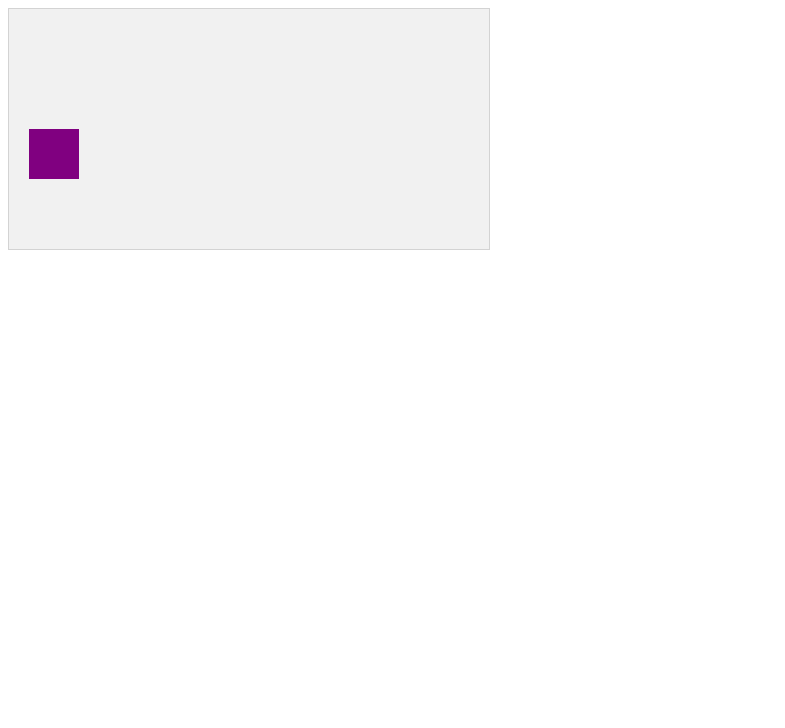
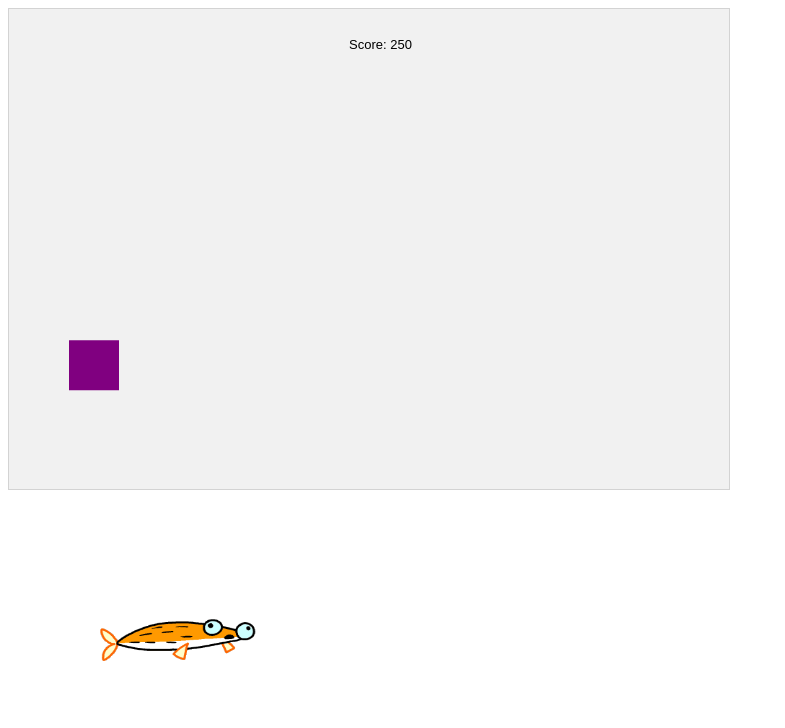
Before and after one commit to LednewBuilds/JavaObj, a plain HTML site: page index.html in a window 1280 px wide. Shown: the whole page, without its empty margins (0-785 px from the left). Drawn offline with Linux system fonts and the light colour scheme.

Commit message:
Working Physics

```diff
--- a/index.html
+++ b/index.html
@@ -13,5 +13,10 @@
         </style>
 </head>
 <body onload="startCanvas()">
+    <div style="display:block;">
+        <img id="source"
+             src="images/puffer.gif"
+             width="300" height="227">
+      </div>
 </body>
 </html>
--- a/objects.js
+++ b/objects.js
@@ -1,49 +1,7 @@
+document.addEventListener("keydown", Controls, false);
+////https://stackoverflow.com/questions/48234696/how-to-put-a-gif-with-canvas/48348567
 let puffer;
-
-const gameScreen = {
-    canvas: document.createElement("canvas"),
-    start: function(){
-        this.ctx = this.canvas.getContext("2d");
-        this.canvas.width = "480";
-        this.canvas.height = "240";
-        document.body.insertBefore(this.canvas, document.body.childNodes[0]);
-    },
-    clear: function(){
-        this.ctx.clearRect(0, 0, this.canvas.width, this.canvas.height);
-    }
-}
-
-const keyBindings = {
-    arrowUp: function(){
-        console.log("arrowUp");
-        puffer.y -= 10;
-    },
-    arrowDown: function(){
-        console.log("arrowDown");
-        puffer.y += 10;
-    },
-    space: function(){
-        console.log("space");
-    }
-}
-document.addEventListener("keydown", Controls, false);
-
-function Controls(e){
-    var keyCode = e.keyCode;
-    if(keyCode == 38 || keyCode == 87){
-        keyBindings.arrowUp();
-    }
-    if(keyCode == 40 || keyCode == 83){
-        keyBindings.arrowDown();
-    }
-    if(keyCode == 32){
-        keyBindings.space();
-    }
-    gameScreen.clear();
-    puffer.update();
-}
-
-
+let enemies = [];
 class GameComponent {
     constructor(width, height, color, x, y, type){
         this.type = type;
@@ -64,6 +22,10 @@ class GameComponent {
             this.ctx.font = this.width + " " + this.height;
             this.ctx.fillStyle = this.color;
             this.ctx.fillText(this.text, this.x, this.y);
+        }else if(this.type == "img"){
+            const image = document.getElementById('source');
+            //void ctx.drawImage(image, sx, sy, sWidth, sHeight, dx, dy, dWidth, dHeight);
+            this.ctx.drawImage(image, 33, 71, 104, 124, 21, 20, 87, 104);
         }else{
             this.ctx.fillStyle = this.color;
             this.ctx.fillRect(this.x, this.y, this.width, this.height);
@@ -76,19 +38,84 @@ class GameComponent {
         this.bottomScreen();
     }
     bottomScreen(){
-        let rockbottom = gameScreen.canvas.height - this.height;
-        if(this.y > rockbottom){
-            this.y = rockbottom;
-            this.gravitySpeed = 0;
+        let bottom = gameScreen.canvas.height + this.height;
+        let top = -this.height;
+        if(this.y > bottom){
+            this.y = top;
+            this.gravitySpeed = 0.05;
         }
+        if(this.y < top){
+            this.y = bottom;
+            this.gravitySpeed = 0.05;
+        }
+        console.log("This.Y: "+this.y+" - Component Bottom:"+ bottom+" - Component top:"+ this.height);
     }
 }
 
+const gameScreen = {
+    canvas: document.createElement("canvas"),
+    start: function(){
+        this.ctx = this.canvas.getContext("2d");
+        this.canvas.width = "720";
+        this.canvas.height = "480";
+        document.body.insertBefore(this.canvas, document.body.childNodes[0]);
+        this.currentFrame = 0;
+        this.interval = setInterval(updateCanvas, 20);
+    },
+    clear: function(){
+        this.ctx.clearRect(0, 0, this.canvas.width, this.canvas.height);
+    }
+}
+
+const keyBindings = {
+    arrowUp: (() => {
+        console.log("arrowUp");
+        booster(-0.08);
+        console.log;
+    }),
+    arrowDown: (() => {
+        console.log("arrowDown");
+        booster(+0.07);
+    }),
+    space: (() => {
+        console.log("space");
+    })
+}
+
+function Controls(e){
+    var keyCode = e.keyCode;
+    if(keyCode == 38 || keyCode == 87){
+        keyBindings.arrowUp();
+    }
+    if(keyCode == 40 || keyCode == 83){
+        keyBindings.arrowDown();
+    }
+    if(keyCode == 32){
+        keyBindings.space();
+    }
+}
+
+function updateCanvas(){
+    gameScreen.clear();
+    gameScreen.currentFrame += 1;
+    score.text = "Score: " + gameScreen.currentFrame;
+    score.update();
+    puffer.updatePosition();
+    puffer.update();
+}
+
+function booster(n){
+    puffer.gravity = n;
+}
+
+function evenNumber(n) {
+    ((gameScreen.currentFrame / n) % 1 == 0) ? 'true' : 'false';
+}
+
 function startCanvas(){
-    puffer = new GameComponent(50, 50, "purple", 20, 120);
+    puffer = new GameComponent(50, 50, "purple", 60, 120);
     puffer.gravity = 0.05;
+    score = new GameComponent("13px", "Arial","black", 340, 40, "text");
     gameScreen.start();
-    puffer.update();
-    console.log(puffer);
-    console.log("game has been started");
+    console.log("Game has been started");
 }
```
Also changed, not shown: images/puffer.gif (added).
